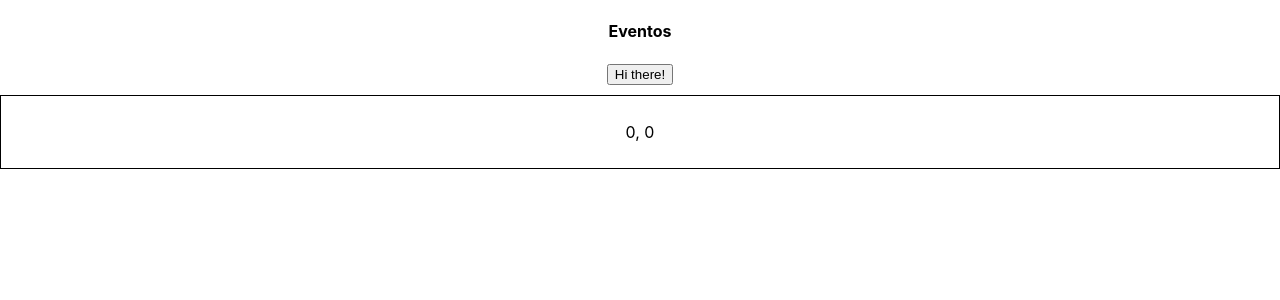
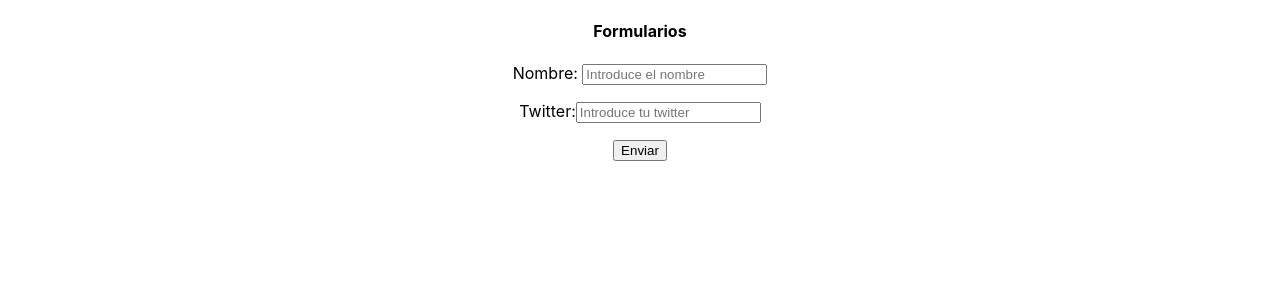
Before and after one commit to arialisme/aprende-react-js-2, a React (Create React App) app: page / in a window 1280 px wide. Shown: the top 300 px of the page. Built offline with nearby package versions, Linux system fonts and the light colour scheme.

Commit message:
Formularios en React

```diff
--- a/src/App.js
+++ b/src/App.js
@@ -1,40 +1,13 @@
 import React, { Component } from "react";
+import Forms from "./sections/forms";
 import "./App.css";
 
 class App extends Component {
-  constructor() {
-    console.log("Estoy en el constructor");
-    super();
-    this.state = { mouseX: 0, mouseY: 0 };
-    // this.handleMouseMove = this.handleMouseMove.bind(this);
-  }
-
-  handleMouseMove = (e) => {
-    console.log("Estoy en el metodo handleMouseMove");
-    const { clientX, clientY } = e;
-    this.setState({ mouseX: clientX, mouseY: clientY });
-  };
-
-  handleClick(e) {
-    console.log(e);
-    console.log(e.nativeEvent);
-    alert("Hi there!");
-  }
-
   render() {
-    console.log("Estoy en el render");
+    console.log("Estoy en el render del componente App");
     return (
       <div className="App">
-        <h4>Eventos</h4>
-        <button onClick={this.handleClick}>Hi there!</button>
-        <div
-          onMouseMove={this.handleMouseMove}
-          style={{ border: "1px solid #000", marginTop: 10, padding: 10 }}
-        >
-          <p>
-            {this.state.mouseX}, {this.state.mouseY}
-          </p>
-        </div>
+        <Forms />
       </div>
     );
   }
--- /dev/null
+++ b/src/sections/forms.js
@@ -0,0 +1,38 @@
+import React, { Component } from "react";
+
+export default class Forms extends Component {
+  handleClick(e) {
+    e.preventDefault();
+    const name = document.getElementById("name").value;
+    const email = document.getElementById("twitter").value;
+    console.log({ name, email });
+  }
+
+  render() {
+    console.log("Estoy en el render del Componente Forms");
+    return (
+      <div>
+        <h4>Formularios</h4>
+        <form>
+          <p>
+            <label>Nombre: </label>
+            <input
+              id="name"
+              name="userName"
+              placeholder="Introduce el nombre"
+            />
+          </p>
+          <p>
+            <label>Twitter:</label>
+            <input
+              id="twitter"
+              name="twitterAccount"
+              placeholder="Introduce tu twitter"
+            />
+          </p>
+          <button onClick={this.handleClick}>Enviar</button>
+        </form>
+      </div>
+    );
+  }
+}
```
